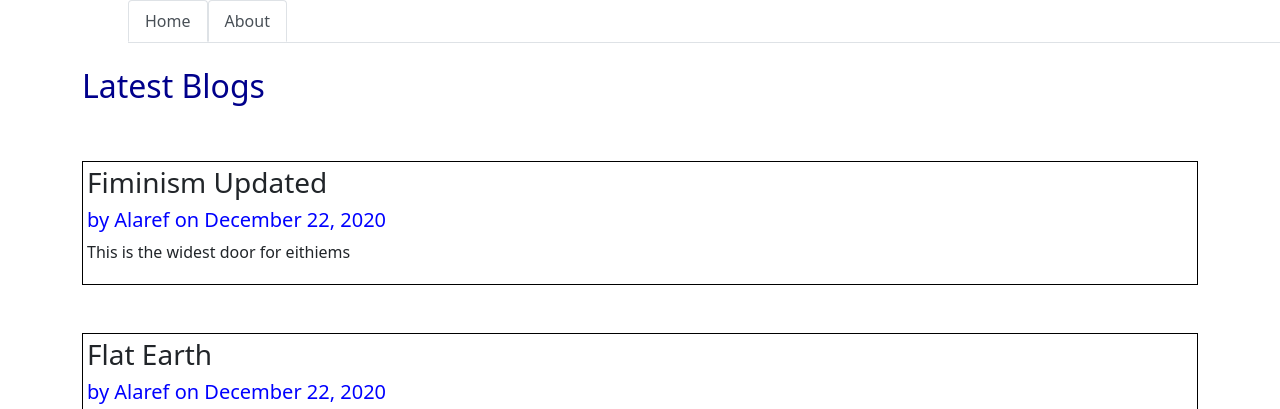
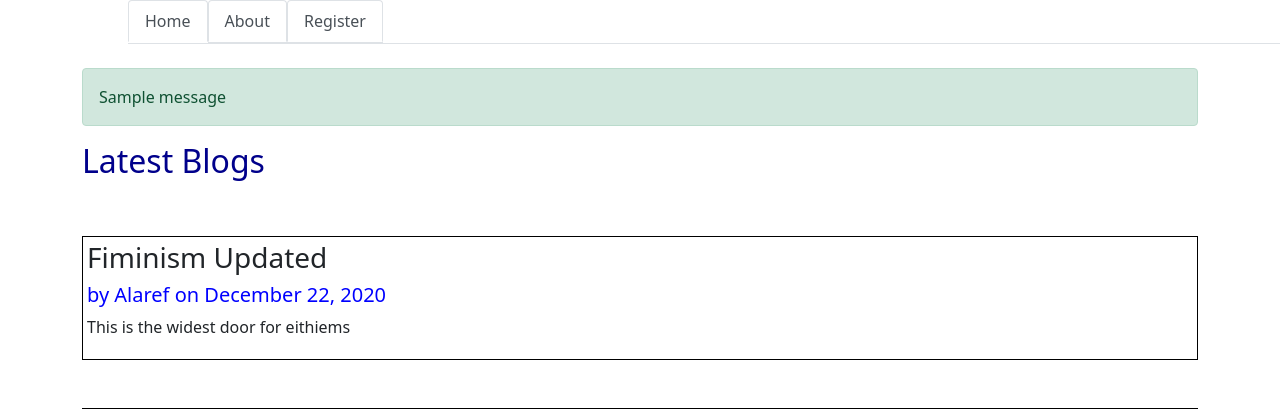
Before and after one commit to alaref-codes/Django_Blog_app, a Django app: page / in a window 1280 px wide. Shown: the top 409 px of the page. Run offline with Django 3.2, Linux system fonts and the light colour scheme; data comes from the database, SQL or seed files in the repository; both versions use the stored data as it was after the commit; one stand-in notice (Sample message) is shown.

Commit message:
built the user backend side

```diff
--- a/mysite/blog_app/templates/blog_app/base.html
+++ b/mysite/blog_app/templates/blog_app/base.html
@@ -26,10 +26,21 @@
   <li class="nav-item">
     <a class="nav-link active" aria-current="page" href=" {% url 'blog_app:blog-about' %}">About</a>
   </li>
+  <ul class="nav nav-tabs">
+  <li class="nav-item">
+    <a class="nav-link active" aria-current="page" href=" {% url 'blog-users:blog-register' %}">Register</a>
+  </li>
   </div>
     <br>
     <div class="container">
-    {% block content %}{% endblock %}
+      {% if messages %}
+        {% for message in messages %}
+          <div class="alert alert-{{ message.tags }}">
+            {{ message }}
+          </div>
+        {% endfor %}
+      {% endif %}
+      {% block content %}{% endblock %}
     </div>
     <script src="https://cdn.jsdelivr.net/npm/bootstrap@5.0.0-beta1/dist/js/bootstrap.bundle.min.js" integrity="sha384-ygbV9kiqUc6oa4msXn9868pTtWMgiQaeYH7/t7LECLbyPA2x65Kgf80OJFdroafW" crossorigin="anonymous"></script>
 
--- a/mysite/blog_app/urls.py
+++ b/mysite/blog_app/urls.py
@@ -1,5 +1,4 @@
 from django.urls import path
-
 from . import views
 
 app_name = 'blog_app'
--- a/mysite/mysite/urls.py
+++ b/mysite/mysite/urls.py
@@ -17,8 +17,9 @@ from django.contrib import admin
 from django.urls import path,include
 from users import views as user_views
 
+
 urlpatterns = [
     path('',include('blog_app.urls')),
-    path('register/', user_views.register,name='register'),
+    path('', include('users.urls')),
     path('admin/',admin.site.urls),
 ]
--- /dev/null
+++ b/mysite/users/forms.py
@@ -0,0 +1,3 @@
+from django import forms
+from django.contrib.auth.forms import UserCreationForm
+from django.contrib.auth.models import User
--- /dev/null
+++ b/mysite/users/urls.py
@@ -0,0 +1,7 @@
+from django.urls import path
+from . import views
+
+app_name = 'blog-users'
+urlpatterns = [
+    path('register/', views.register , name='blog-register'),
+]
```
Also changed, not shown: mysite/users/views.py (+11 -3 lines), mysite/db.sqlite3.
